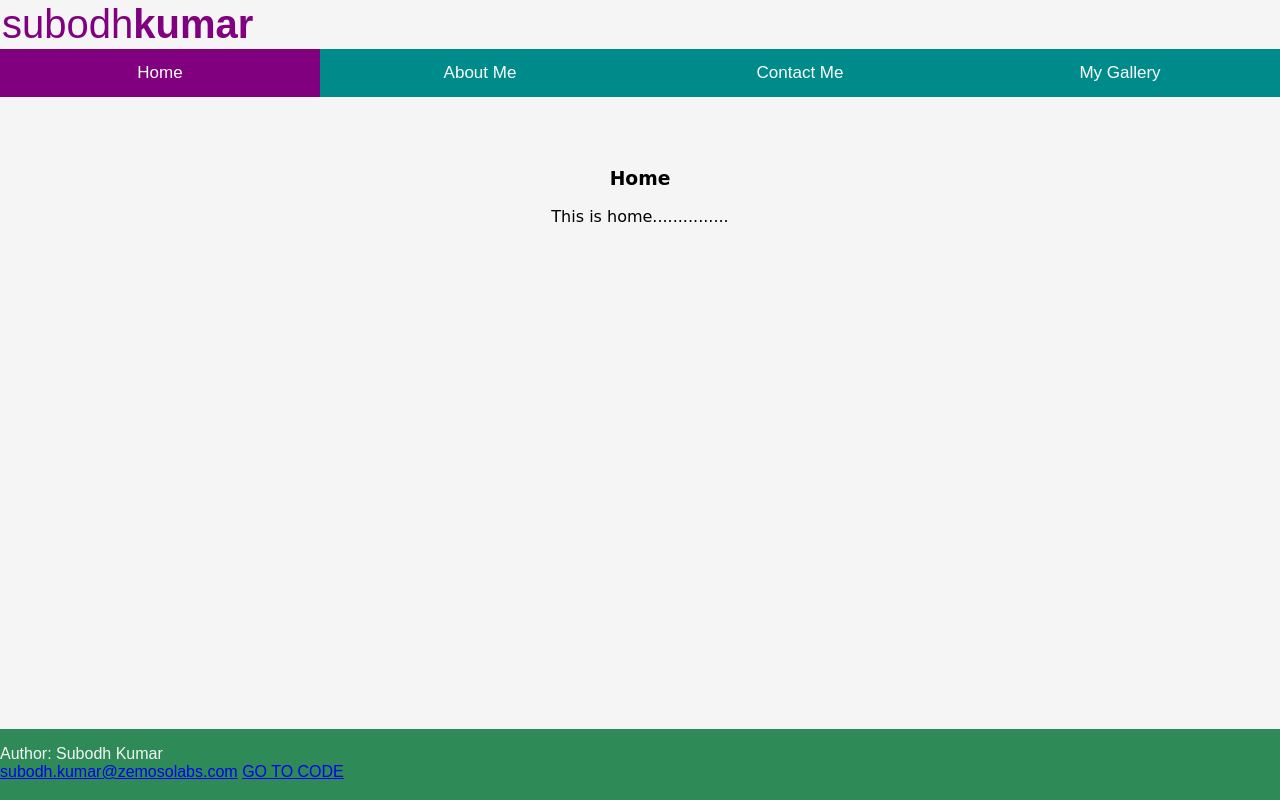
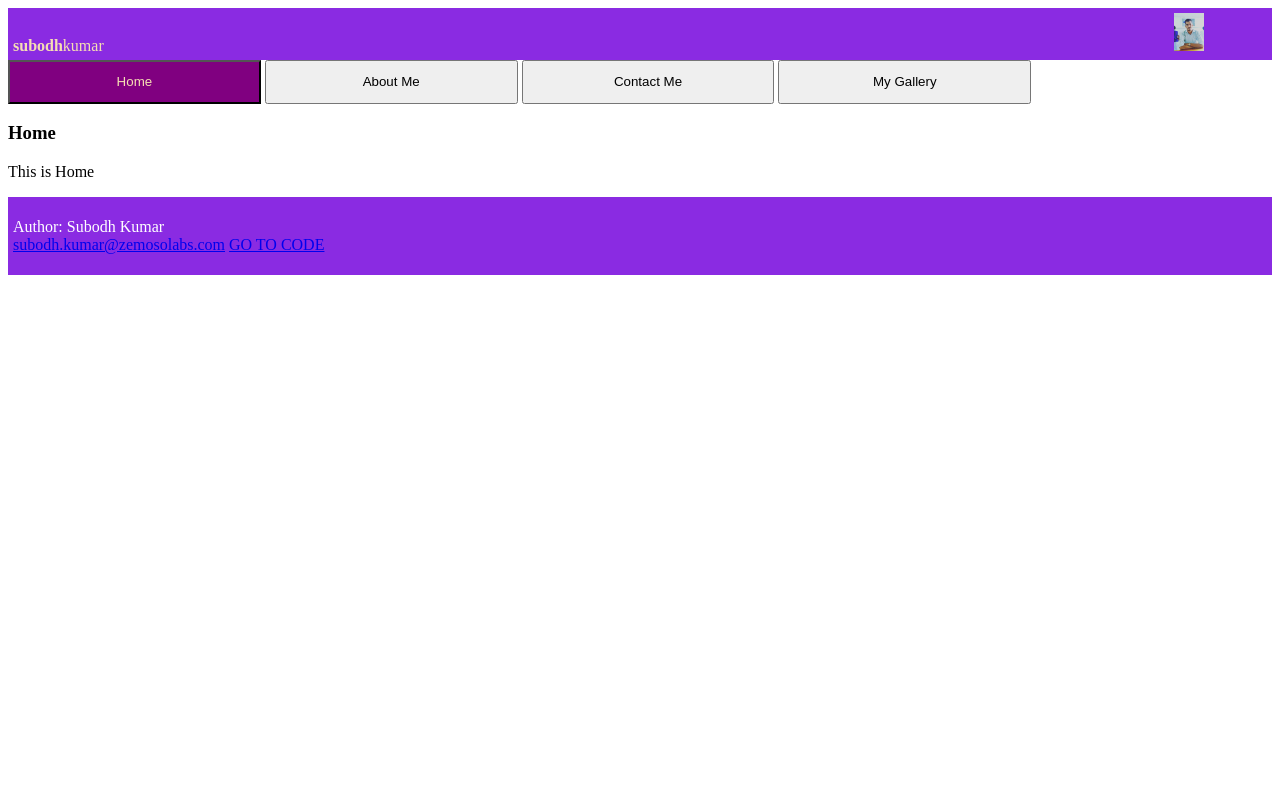
Before and after one commit to kusubodh/kusubodh.github.io, a plain HTML site: page index.html in a window 1280 px wide. Drawn offline with Linux system fonts and the light colour scheme.

Commit message:
Some styling from scratch

```diff
--- a/index.html
+++ b/index.html
@@ -10,7 +10,9 @@
 
 <body>
     <header>
-        <div class="logotext">subodh<b>kumar</b></div>
+        <div class="logotext"><b>subodh</b>kumar
+
+            <img class="dp" src="images/dp.jpg"></div>
     </header>
     <div class="navmenu">
         <button class="tablink" onclick="openPage('Home', this)" id="defaultOpen">Home</button>
@@ -23,12 +25,13 @@
     <div class="content">
         <div id="Home" class="tabcontent">
             <h3>Home</h3>
-            <p>This is home...............</p>
+            <p>
+                This is Home
+            </p>
         </div>
         <div id="About" class="tabcontent">
             <h3>About Me</h3>
-            <p>about : { <br>name : 'Subodh Kumar', <br> email : 'subodh@zemoso.com' <br>}
-            </p>
+            <p>About Me</p>
         </div>
         <div id="Contact" class="tabcontent">
             <div>Message</div>
@@ -42,20 +45,12 @@
         </div>
 
         <div id="Gallery" class="tabcontent">
-            <div class="row">
-                <div class="column">
-                    <img src="images/img1.jpg" alt="Snow" style="width:100%">
-                </div>
-                <div class="column">
-                    <img src="images/img2.jpg" alt="Forest" style="width:100%">
-                </div>
-                <div class="column">
-                    <img src="images/img3.jpg" alt="Mountains" style="width:100%">
-                </div>
-                <div class="column">
-                    <img src="images/img4.jpg" alt="Mountains" style="width:100%">
-                </div>
-            </div>
+            <div class="grid-container">
+                <div class="grid-item"><img src="images/img1.jpg"></div>
+                <div class="grid-item"><img src="images/img2.jpg"></div>
+                <div class="grid-item"><img src="images/img3.jpg"></div>
+                <div class="grid-item"><img src="images/img4.jpg"></div>
+
             </div>
         </div>
         <footer>
--- a/js/action.js
+++ b/js/action.js
@@ -7,9 +7,11 @@ function openPage(pageName, elmnt) {
     tablinks = document.getElementsByClassName("tablink");
     for (i = 0; i < tablinks.length; i++) {
         tablinks[i].style.backgroundColor = "";
+        tablinks[i].style.color = "black";
     }
     document.getElementById(pageName).style.display = "block";
     elmnt.style.backgroundColor = 'purple';
+    elmnt.style.color = "wheat";
 }
 
 function myFunction() {
--- a/styles/style.css
+++ b/styles/style.css
@@ -1,99 +1,52 @@
-* {
-    box-sizing: border-box
+.grid-container {
+    display: grid;
+    grid-template-columns: auto auto auto;
+    background-color: lightblue;
+    padding: 10px;
+    margin: 0%;
 }
 
-.logotext {
-    font-size: 40px;
-}
-
-
-/* Set height of body and the document to 100% */
-
-body,
-html {
-    height: 100%;
-    margin: 0;
-    font-family: Arial;
-    background-color: seagreen;
-    color: whitesmoke;
-}
-
-
-/* Style tab links */
-
-header {
-    text-align: left;
-    padding: 2px;
-    color: purple;
-    background-color: whitesmoke;
-}
-
-.content {
-    height: 85%;
-    background-color: whitesmoke;
-    color: black;
-}
-
-footer {}
-
-.tablink {
-    background-color: darkcyan;
-    color: white;
-    float: left;
-    border: none;
-    outline: none;
-    cursor: pointer;
-    padding: 14px 16px;
-    font-size: 17px;
-    width: 25%;
-}
-
-.tablink:hover {
-    background-color: #777;
-}
-
-.content {
+.grid-item {
+    background-color: rgba(255, 255, 255, 0.8);
+    border: 1px solid rgba(0, 0, 0, 0.8);
+    padding: 1px;
     text-align: center;
-    font-family: cursive;
-}
-
-
-/* Style the tab content (and add height:100% for full page content) */
-
-.tabcontent {
-    display: none;
-    padding: 100px 20px;
-    height: 100%;
-}
-
-
-/* Three image containers (use 25% for four, and 50% for two, etc) */
-
-.column {
-    float: left;
-    width: 25%;
-    padding: 5px;
-}
-
-
-/* Clear floats after image containers */
-
-.row::after {
-    content: "";
-    clear: both;
-    display: table;
-}
-
-.row {
-    display: flex;
-}
-
-.column {
-    flex: 25%;
-    padding: 5px;
+    margin: 5px;
 }
 
 img {
-    width: 100px;
-    height: 300px;
+    height: 100%;
+    width: 100%;
 }
+
+footer {
+    margin: 0px;
+    padding: 5px;
+    background-color: blueviolet;
+    color: white;
+    align-self: flex-end;
+}
+
+header {
+    margin: 0%;
+    padding: 5px;
+    background-color: blueviolet;
+    color: wheat;
+}
+
+.navmenu {
+    width: 100%;
+}
+
+.tablink {
+    width: 20%;
+    padding-top: 1%;
+    padding-bottom: 1%;
+    margin: 0%;
+}
+
+.dp {
+    padding-left: 85%;
+    padding-right: 0%;
+    width: 30px;
+}
```
Lines whose indentation alone changed are shown as unchanged.
